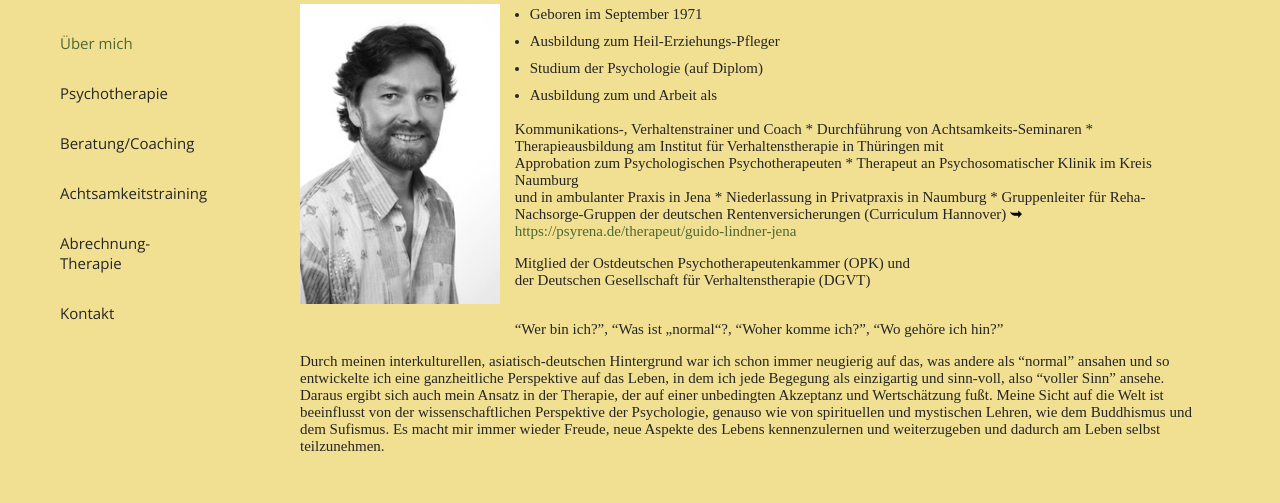
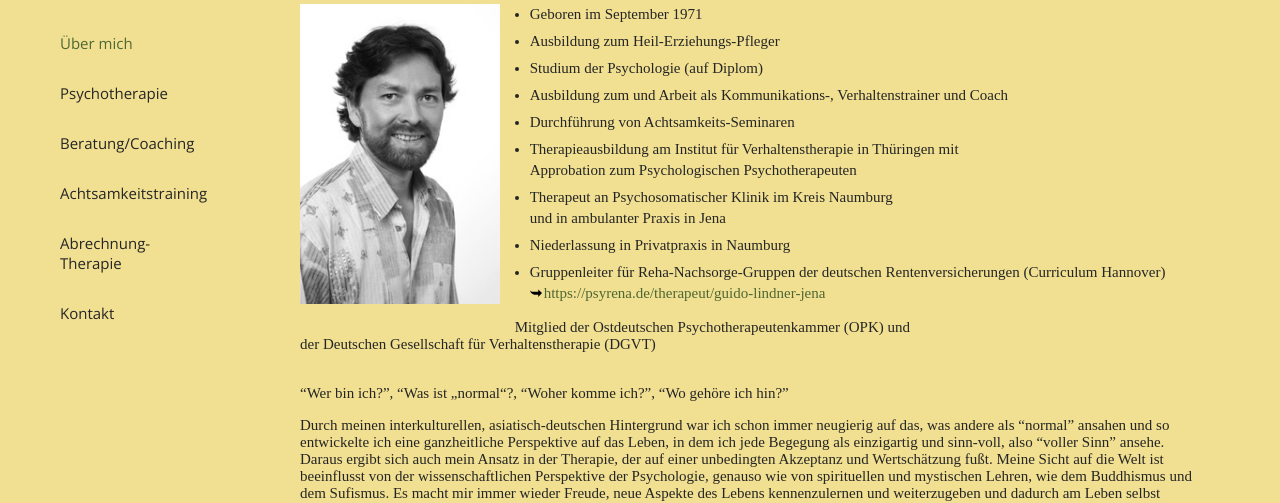
Before and after one commit to GuidosHomepageTeam/guidoPage, a plain HTML site: page ueber-mich/index.html in a window 1280 px wide. Shown: the part 327-830 px from the top of the page. Drawn offline with nearby package versions, Linux system fonts and the light colour scheme; a web font is replaced by a local one.

Commit message:
Deploy from Forestry.io

```diff
--- a/ueber-mich/index.html
+++ b/ueber-mich/index.html
@@ -16,9 +16,8 @@
   <link href="/style.min.css" rel="stylesheet" />
 
   <meta property="og:title" content="Über mich" />
-<meta property="og:description" content="Geboren im September 1971 Ausbildung zum Heil-Erziehungs-Pfleger Studium der Psychologie (auf Diplom) Ausbildung zum und Arbeit als  Kommunikations-, Verhaltenstrainer und Coach * Durchführung von Achtsamkeits-Seminaren * Therapieausbildung am Institut für Verhaltenstherapie in Thüringen mit
-Approbation zum Psychologischen Psychotherapeuten * Therapeut an Psychosomatischer Klinik im Kreis Naumburg
-und in ambulanter Praxis in Jena * Niederlassung in Privatpraxis in Naumburg * Gruppenleiter für Reha-Nachsorge-Gruppen der deutschen Rentenversicherungen (Curriculum Hannover) https://psyrena.de/therapeut/guido-lindner-jena" />
+<meta property="og:description" content="Geboren im September 1971 Ausbildung zum Heil-Erziehungs-Pfleger Studium der Psychologie (auf Diplom) Ausbildung zum und Arbeit als Kommunikations-, Verhaltenstrainer und Coach  Durchführung von Achtsamkeits-Seminaren  Therapieausbildung am Institut für Verhaltenstherapie in Thüringen mit Approbation zum Psychologischen Psychotherapeuten  Therapeut an Psychosomatischer Klinik im Kreis Naumburg
+und in ambulanter Praxis in Jena  Niederlassung in Privatpraxis in Naumburg  Gruppenleiter für Reha-Nachsorge-Gruppen der deutschen Rentenversicherungen (Curriculum Hannover) https://psyrena.de/therapeut/guido-lindner-jena  Mitglied der Ostdeutschen Psychotherapeutenkammer (OPK) und" />
 <meta property="og:type" content="article" />
 <meta property="og:url" content="http://therapie-lindner.de/ueber-mich/" />
 
@@ -77,17 +76,16 @@ und in ambulanter Praxis in Jena * Niederlassung in Privatpraxis in Naumburg * G
 <li>Geboren im September 1971</li>
 <li>Ausbildung zum Heil-Erziehungs-Pfleger</li>
 <li>Studium der Psychologie (auf Diplom)</li>
-<li>Ausbildung zum und Arbeit als</li>
+<li>Ausbildung zum und Arbeit als
+Kommunikations-, Verhaltenstrainer und Coach <br></li>
+<li>Durchführung von Achtsamkeits-Seminaren <br></li>
+<li>Therapieausbildung am Institut für Verhaltenstherapie in Thüringen mit <br>
+Approbation zum Psychologischen Psychotherapeuten <br></li>
+<li>Therapeut an Psychosomatischer Klinik im Kreis Naumburg<br> und in ambulanter Praxis in Jena <br></li>
+<li>Niederlassung in Privatpraxis in Naumburg <br></li>
+<li>Gruppenleiter für Reha-Nachsorge-Gruppen der deutschen Rentenversicherungen (Curriculum Hannover) <br>
+<a href="https://psyrena.de/therapeut/guido-lindner-jena">https://psyrena.de/therapeut/guido-lindner-jena</a></li>
 </ul>
-
-<p>Kommunikations-, Verhaltenstrainer und Coach
-* Durchführung von Achtsamkeits-Seminaren
-* Therapieausbildung am Institut für Verhaltenstherapie in Thüringen mit<br />
-  Approbation zum Psychologischen Psychotherapeuten
-* Therapeut an Psychosomatischer Klinik im Kreis Naumburg<br> und in ambulanter Praxis in Jena
-* Niederlassung in Privatpraxis in Naumburg
-* Gruppenleiter für Reha-Nachsorge-Gruppen der deutschen Rentenversicherungen (Curriculum Hannover)
-  <a href="https://psyrena.de/therapeut/guido-lindner-jena">https://psyrena.de/therapeut/guido-lindner-jena</a></p>
 
 <p>Mitglied der Ostdeutschen Psychotherapeutenkammer (OPK) und<br />
 der Deutschen Gesellschaft für Verhaltenstherapie (DGVT)</p>
```
